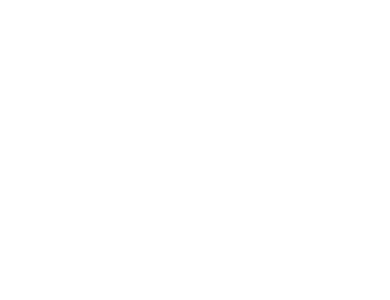
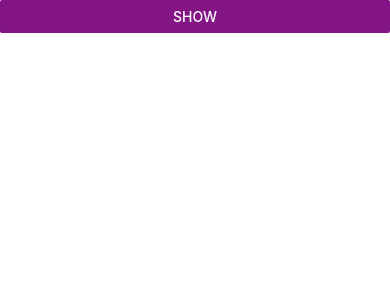
Before and after one commit to AhmadNajiKam/Jovision-react-native, a React Native app: screen / in a window 390 px wide. Shown: the top 300 px of the page. Built offline with nearby package versions, Linux system fonts and the light colour scheme.

Commit message:
Solve Task19

```diff
--- a/App.tsx
+++ b/App.tsx
@@ -7,11 +7,11 @@
 'use strict'
 import React from 'react';
 
-import Task18 from './Tasks/Task18';
+import Task19 from './Tasks/Task19';
 
 export default function App(){
 return (
-<Task18></Task18>
+<Task19></Task19>
 
 );
 
--- a/Components/MyClassComponent_Task18.js
+++ b/Components/MyClassComponent_Task18.js
@@ -15,12 +15,12 @@
 return(
 <View>
 {
-value?
+value&&
 <>
 <ActivityIndicator size="large" color="#00ff00" />
 <Text style={styles.headerText}>Loading ...</Text>
 </>
-:null}
+}
 </View>
 );
 
--- /dev/null
+++ b/Tasks/Task19.js
@@ -0,0 +1,28 @@
+'use strict';
+import React, { Component ,setState} from 'react';
+import { Button, View } from 'react-native';
+import LoadingComponent from '../Components/MyClassComponent_Task18';
+class Task19 extends Component{
+    state = {
+        LoadComponent :false,
+    };
+    whenPressed = () =>{
+        this.setState({LoadComponent:true});
+        setTimeout(()=>{this.setState({LoadComponent:false})},5000);
+    }
+    render(){
+        return (
+        <View>
+        <Button
+        onPress={this.whenPressed}
+        title="Show"
+        color="#841584"
+        accessibilityLabel="Learn more about this purple button"
+      />
+      {this.state.LoadComponent &&  <LoadingComponent />}
+      </View>);
+    }
+
+}
+
+export default Task19;
```
